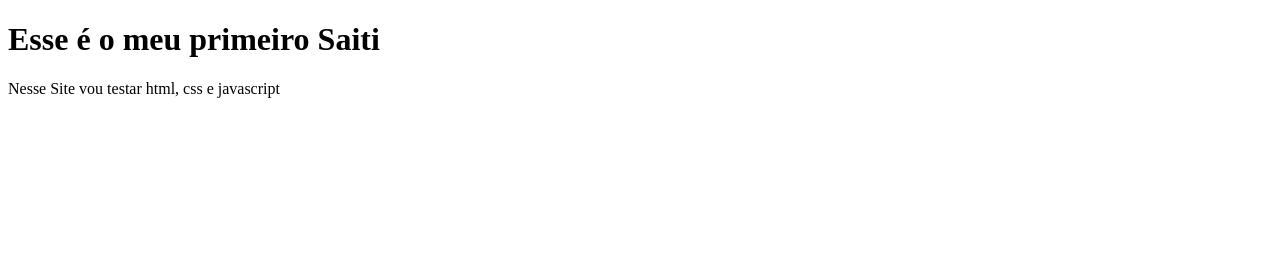
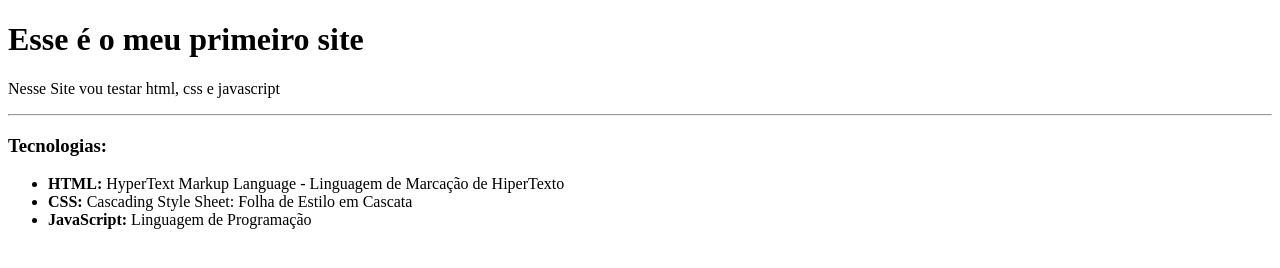
Before and after one commit to igorjuk22/Primeiro-site, a plain HTML site: page index.html in a window 1280 px wide. Drawn offline with Linux system fonts and the light colour scheme.

Commit message:
Lista de tecnologias

```diff
--- a/index.html
+++ b/index.html
@@ -7,8 +7,19 @@
 </head>
 <body>
 
-<h1>Esse é o meu primeiro Saiti</h1>
+<h1>Esse é o meu primeiro site</h1>
 <p>Nesse Site vou testar html, css e javascript</p>
+<hr>
+<h3>Tecnologias:</h3>
+
+<ul>
+    <li> <strong>HTML:</strong> HyperText Markup Language - Linguagem de Marcação de HiperTexto </li>
+
+    <li> <strong>CSS:</strong> Cascading Style Sheet: Folha de Estilo em Cascata </li>
+
+    <li> <strong>JavaScript:</strong> Linguagem de Programação</li>
+
+</ul>
 
 </body>
 </html>
```
